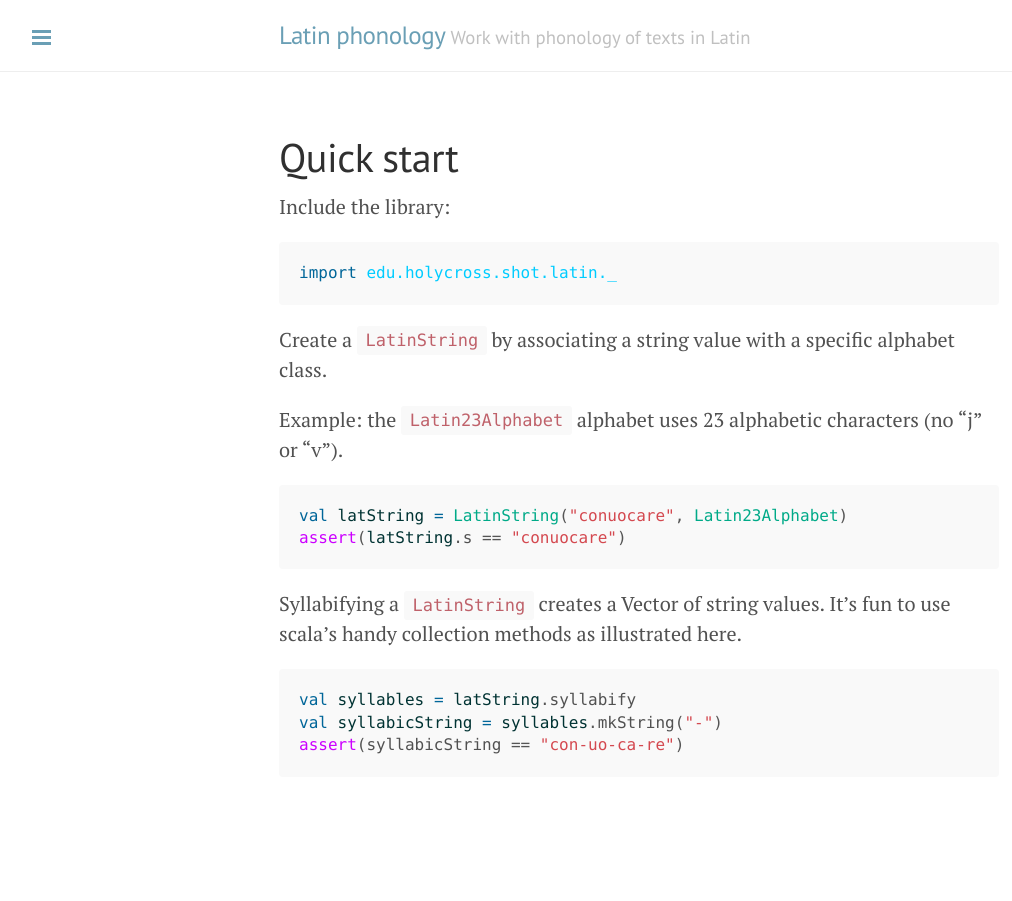
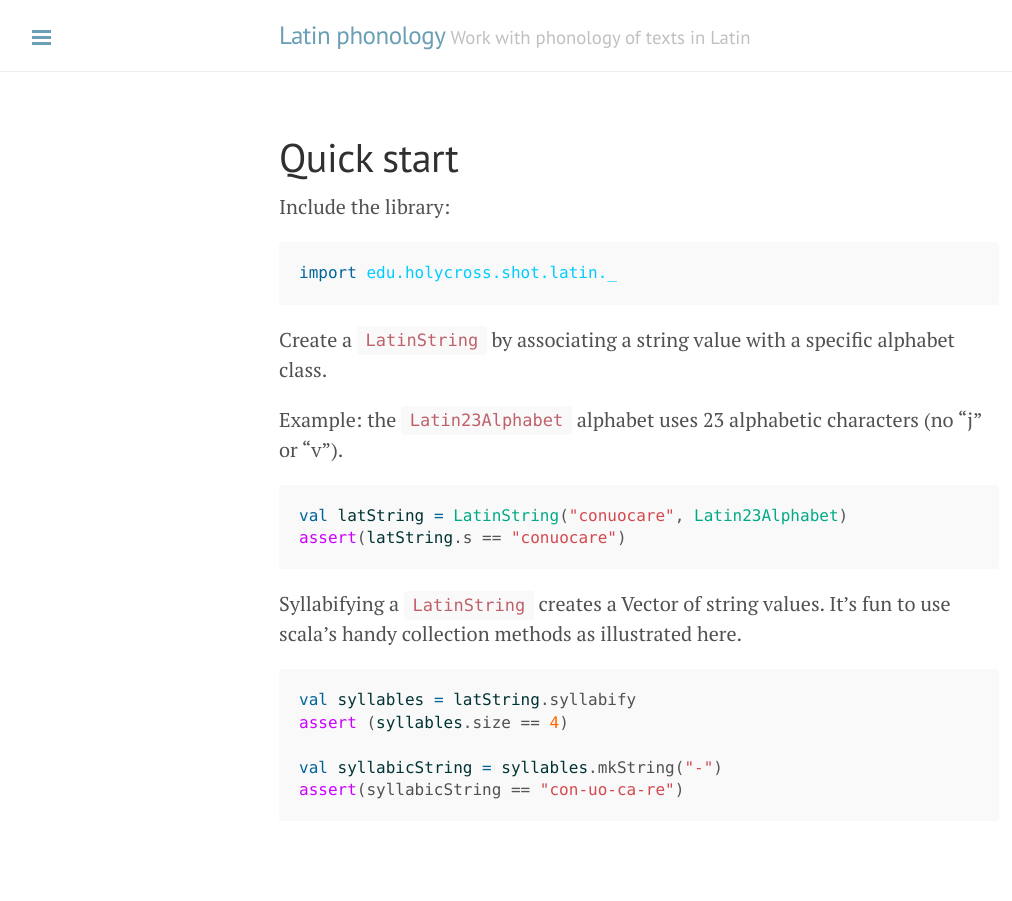
Before and after one commit to neelsmith/latphone, a Jekyll site: the page built from docs/quick/index.md, in a window 1280 px wide. Shown: the whole page, without its empty margins (1-1013 px from the left). Built offline with Jekyll 4.4.1, drawn with Linux system fonts in a browser that asks for light colours.

Commit message:
Expand tut

````diff
--- a/docs/quick/index.md
+++ b/docs/quick/index.md
@@ -25,6 +25,8 @@ Syllabifying a `LatinString` creates a Vector of string values.  It's fun to use
 
 ```scala
 val syllables = latString.syllabify
+assert (syllables.size == 4)
+
 val syllabicString = syllables.mkString("-")
 assert(syllabicString == "con-uo-ca-re")
 ```
````
Also changed, not shown: shared/src/main/tut/quick/index.md (+2 -0 lines).
